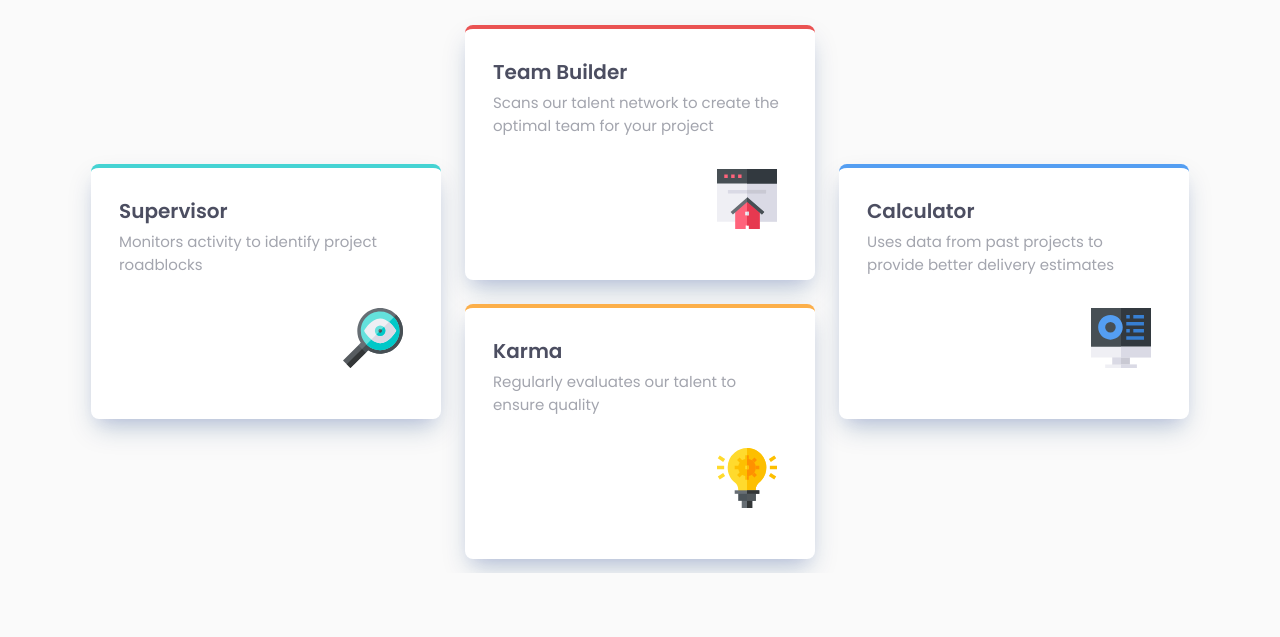
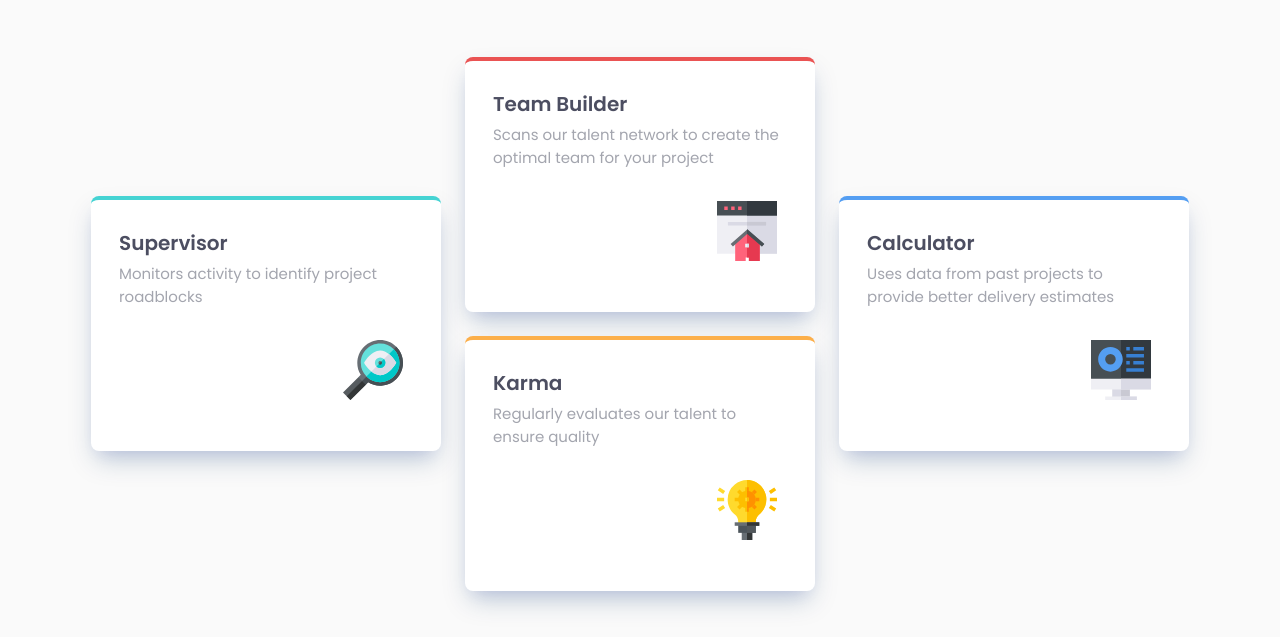
Before and after one commit to zp021/Frontend-mentor-four-card-feature, a plain HTML site: page index.html in a window 1280 px wide. Shown: the part 227-864 px from the top of the page. Before the commit the page ends 800 px from the top, so only its background shows below. Drawn offline with Linux system fonts and the light colour scheme.

Commit message:
readme & css

```diff
--- a/index.css
+++ b/index.css
@@ -103,7 +103,7 @@ body {
 
 @media (min-width: 756px) {
     body {
-        margin: 0;
+        margin: 2rem 0;
     }
 
     .header {
```
Also changed, not shown: 1 other file.
